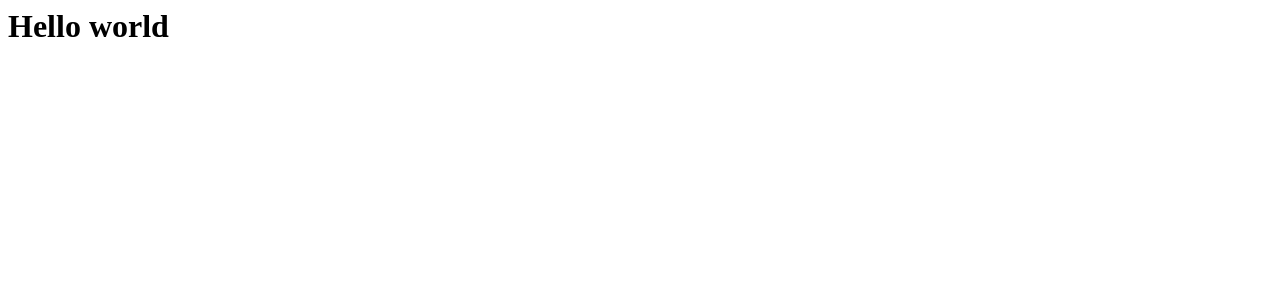
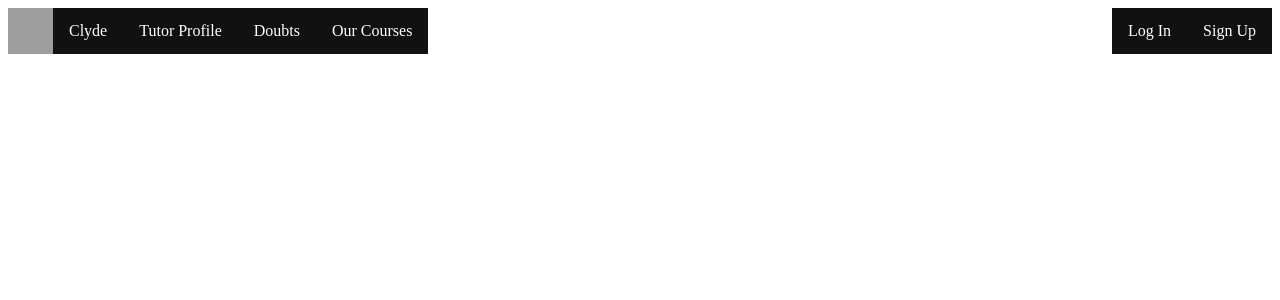
Before and after one commit to IshanSingla/ClydeWeb, a Flask app: page / in a window 1280 px wide. Shown: the top 300 px of the page. Run offline with Flask 2, Linux system fonts and the light colour scheme; grey boxes are pictures that could not be loaded.

Commit message:
index.html

```diff
--- a/templates/index.html
+++ b/templates/index.html
@@ -1,6 +1,22 @@
 <html>
+  <head>
+    <link rel="stylesheet" href="nav.css">
+
+  </head>
   <body>
-    <h1>Hello world</h1>
+    <nav>
+
+      <ul>
+        <li><img src="C:\Users\LENOVO\OneDrive\Desktop\Web-Clyde\Clyde-Web\logo\online.png" id="logoImg"></li>
+        <li><a href=#index>Clyde</a></li>
+        <li><a href=#tutorProfile>Tutor Profile</a></li>
+        <li><a href=#doubt>Doubts</a></li>
+        <li><a href=#ourCourses>Our Courses</a></li>
+        <li style="float:right" class="active"><a href=#signin>Sign Up</a></li>
+        <li style="float:right" class="active"><a href=#login>Log In</a></li>
+      </ul>
+
+    </nav>
 
   </body>
 
--- /dev/null
+++ b/templates/nav.css
@@ -0,0 +1,35 @@
+ul {
+    list-style-type: none;
+    margin: 0;
+    padding: 0;
+    overflow: hidden;
+    background-color:#111;
+    display: inline;
+}
+
+li {
+    float: left;
+}
+
+li a {
+    display: block;
+    color:white;
+    text-align: center;
+    padding: 14px 16px;
+    text-decoration: none;
+    background-color: #111;
+}
+
+li a:hover:not(.active) {
+    background-color: rgb(85, 83, 83);
+}
+
+.active {
+    background-color: #111;
+    text-align: center;
+
+}
+#logoImg{
+    height: 46px;
+    width: 45px;
+}
```
Also changed, not shown: logo/online.png.
